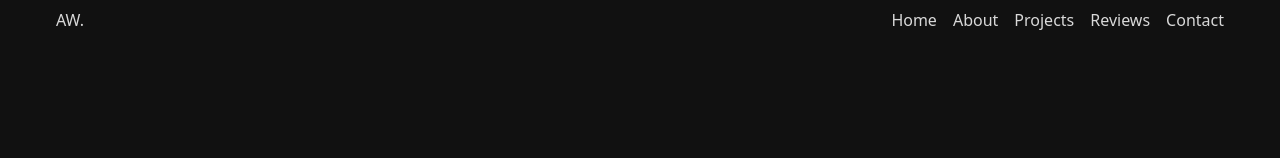
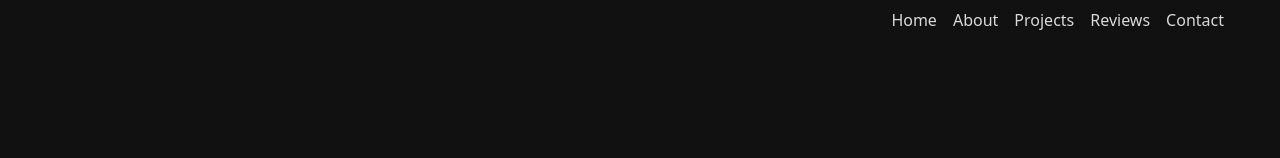
Before and after one commit to anthonywandera/anthonywandera, a React (Vite) app: page / in a window 1280 px wide. Shown: the top 158 px of the page. Built offline with nearby package versions, Linux system fonts and the light colour scheme.

Commit message:
added some style

```diff
--- a/src/components/navigation-bar.tsx
+++ b/src/components/navigation-bar.tsx
@@ -2,8 +2,7 @@ import NavigationButton from "./navigation-button";
 
 export default function NavigationBar() {
   return (
-    <header className="flex justify-between py-2 px-14 sticky top-0 bg-[var(--background)] max-sm:px-6">
-      <span>AW.</span>
+    <header className="flex justify-end py-2 px-14 sticky top-0 z-10 bg-transparent backdrop-blur max-sm:px-6">
       <menu className="flex gap-4 max-sm:hidden">
         <NavigationButton to="home">Home</NavigationButton>
         <NavigationButton to="about">About</NavigationButton>
--- a/src/components/title-2.tsx
+++ b/src/components/title-2.tsx
@@ -1,6 +1,6 @@
 export default function Title_2({ children }: { children: string }) {
   return (
-    <h2 className="text-3xl font-bold mb-6 sticky top-0 z-10 w-fit bg-[var(--background)]">
+    <h2 className="text-3xl font-bold mb-6 sticky top-0 z-10 w-fit ">
       {children}
     </h2>
   );
```
